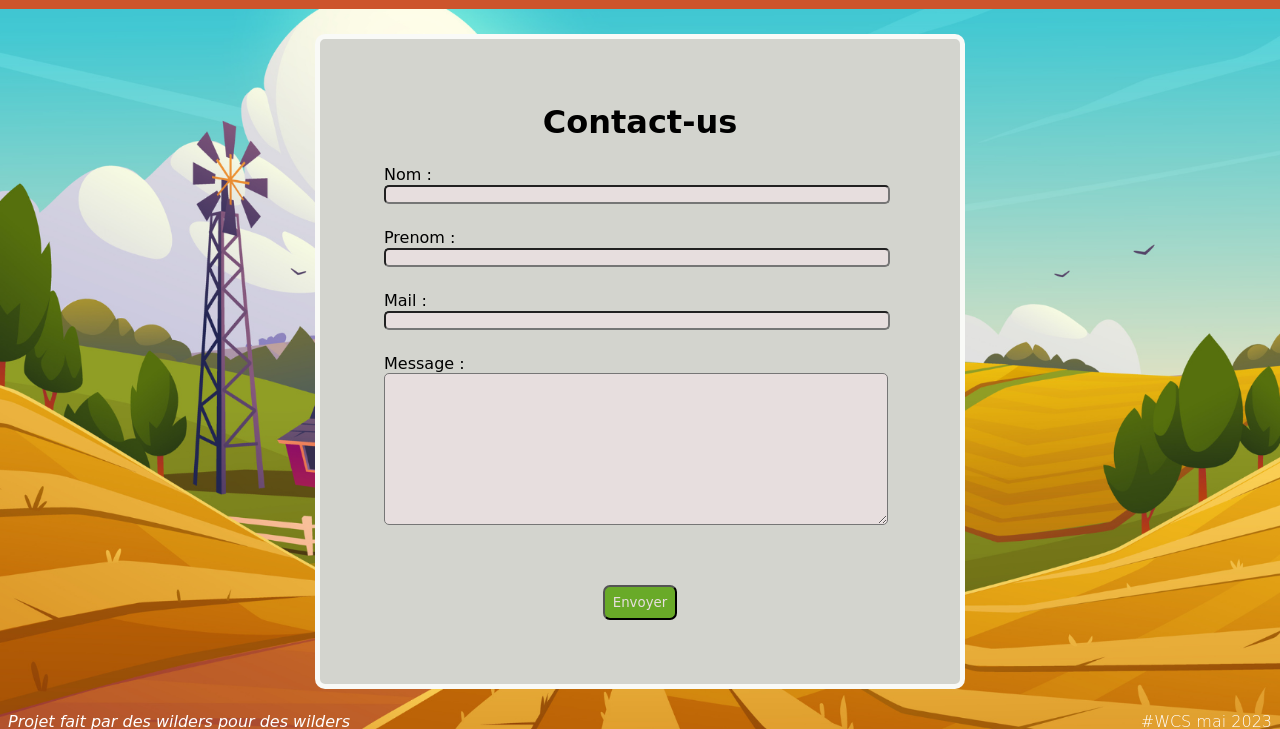
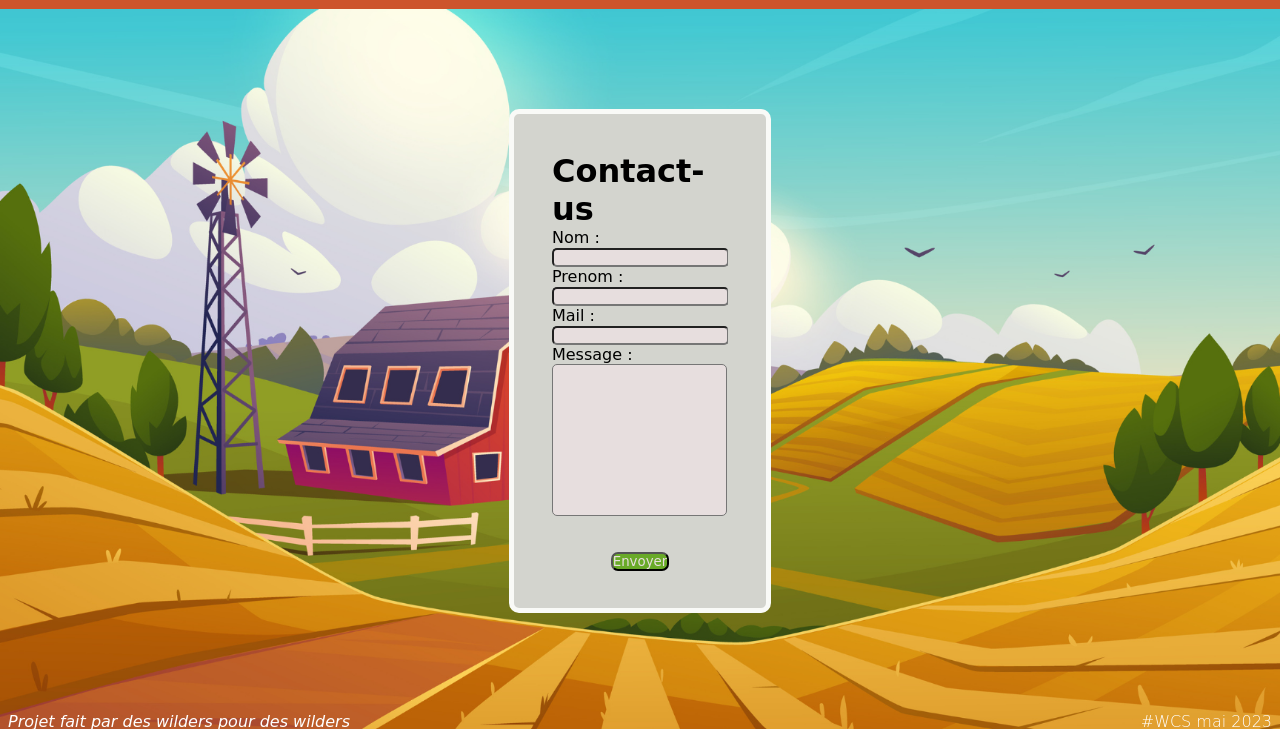
Before and after one commit to Ben-git01/Projet01, a website: page contact.html in a window 1280 px wide. Shown: the part 71-800 px from the top of the page. Drawn offline with Linux system fonts and the light colour scheme; a web font is replaced by a local one.

Commit message:
finalisation page contact

```diff
--- a/style/Contact.css
+++ b/style/Contact.css
@@ -2,24 +2,6 @@
     font-family: 'Rye';
 }
 
-@media screen and (min-width:900px){
-.contact{
-    width:50%;
-}
-
-form{
-    gap:1.5rem;
-}
-
-}
-
-@media screen and (max-width:900px){
-
-    form{
-        gap:0.5rem;
-    }
-
-}
 
 body{
     background-image: url("../assets/img/background/back1.png");
@@ -28,33 +10,21 @@ body{
     background-repeat: no-repeat;
     }
 
-
- main {
+main {
     display: flex;
     justify-content: center;
     align-items: center;
 }
 
-.contact {
-    display:flex;
-    justify-content: center;
-    border-radius: 10px;
-    background-color: rgb(211, 212, 206);
-    border: 5px solid #f9faf7;
-}
 
 
 form {
-    padding: 10%;
+    padding: 15%;
     /* margin-left: auto; */
     /* margin-right: auto; */
     display:flex;
     flex-direction: column;
     flex-wrap: wrap;
-    width:100%;
-    height:100%;
-
-
 
 }
 
@@ -65,6 +35,7 @@ input, textarea {
     width: 98%;
     background-color:#e7dede;
     border-radius: 5px;
+    resize: none;
 }
 
 .buttonClass{
@@ -77,14 +48,24 @@ margin-top:2rem;
 
 
 button{
+
     color: #e7dede;
     background-color: rgb(105, 170, 40);
     border-radius: 7px;
     border-color: #e7dede 30%;
-    padding:0.5rem;
+
+
 }
 
-h1{
-    text-align: center;
-    height:15%;
+
+.contact {
+
+
+
+    /* width: 30rem; */
+    border-radius: 10px;
+    /* margin-top: 30rem; */
+    background-color: rgb(211, 212, 206);
+    border: 5px solid #f9faf7;
+
 }
```
Also changed, not shown: contact.html (+1 -1 lines).
